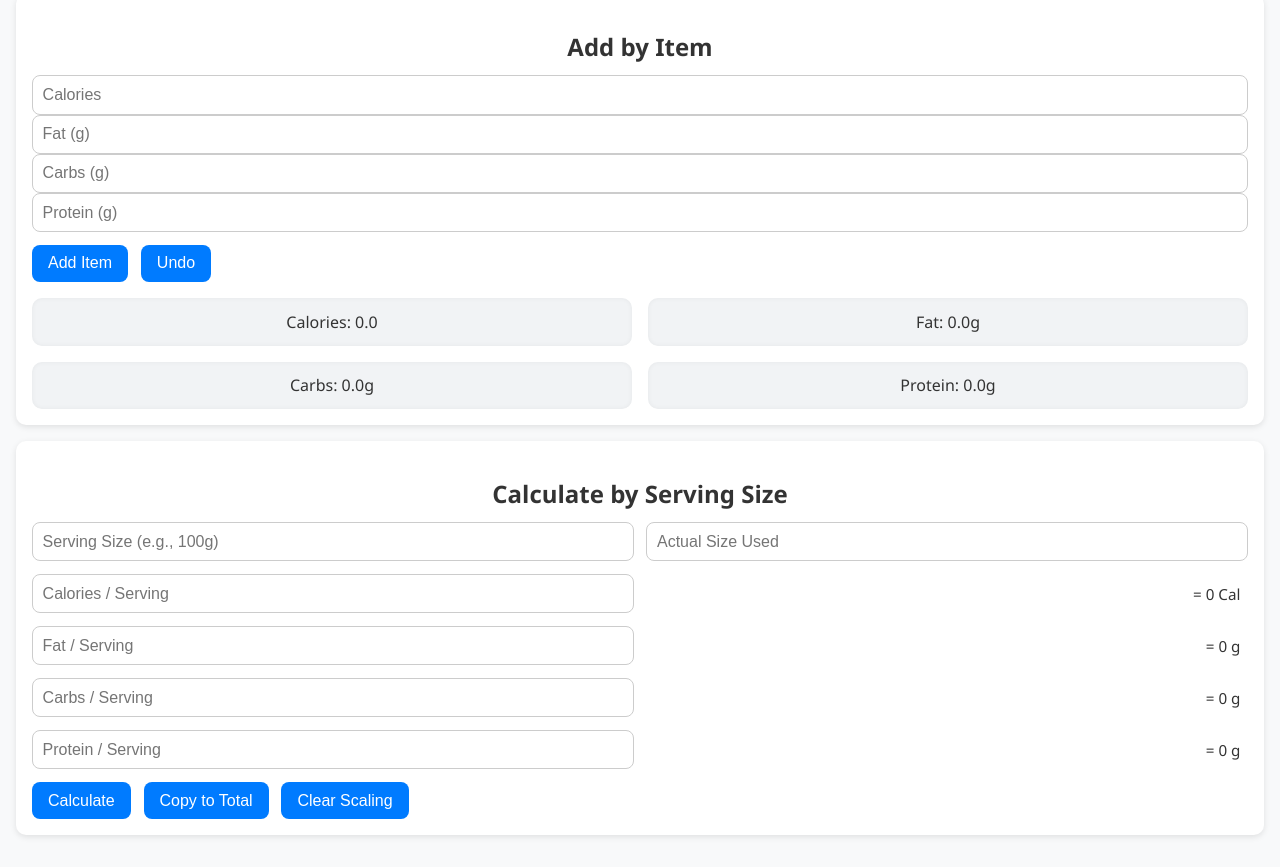
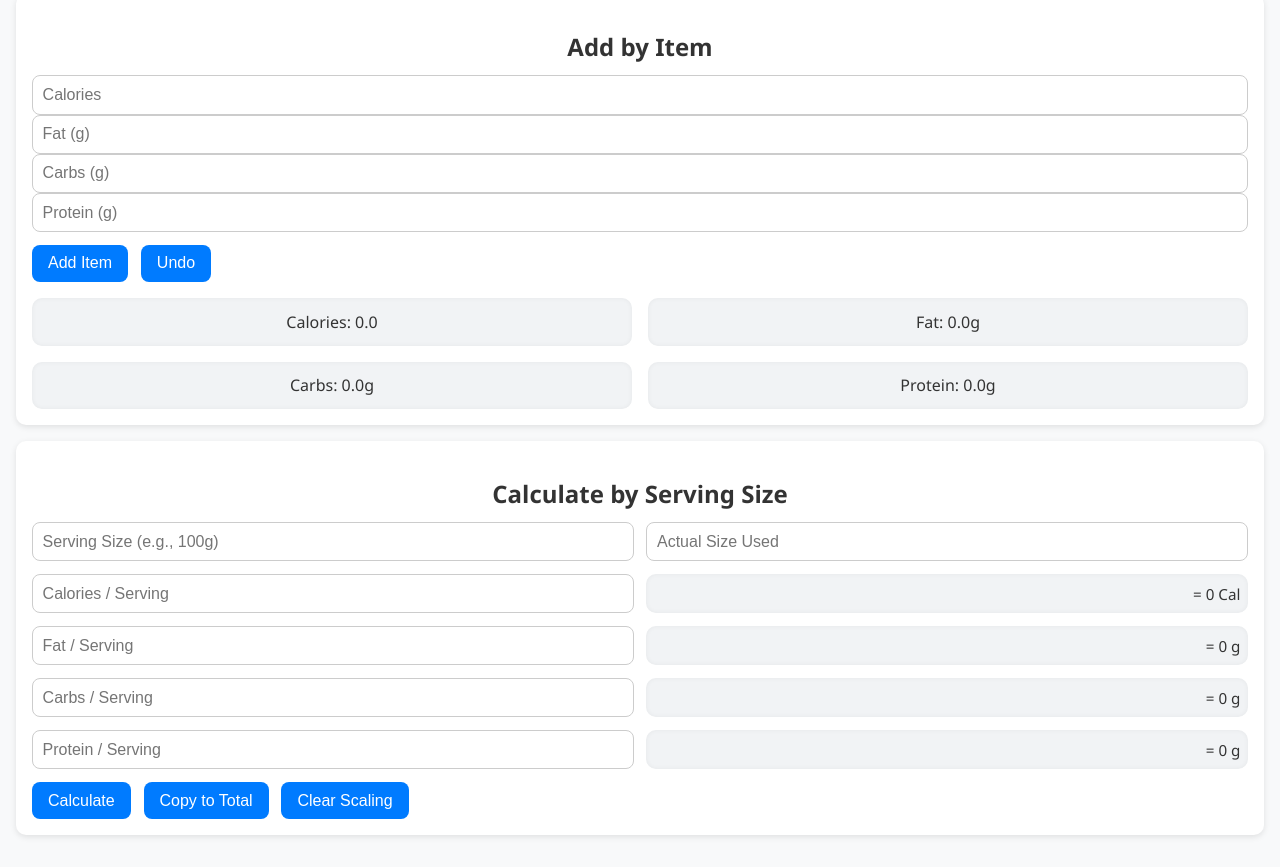
Before and after one commit to Rthunt15/Rthunt15.github.io, a plain HTML site: page Macro Calc/index.html in a window 1280 px wide. Shown: the part 102-969 px from the top of the page. Drawn offline with Linux system fonts and the light colour scheme.

Commit message:
Update index.html

```diff
--- a/Macro Calc/index.html
+++ b/Macro Calc/index.html
@@ -161,22 +161,22 @@
 
     <div class="scaled-row">
       <input type="number" id="servingCal" placeholder="Calories / Serving">
-      <span id="scaledCal" class="scaled-output">= 0 Cal</span>
+      <div class="macro-box scaled-output" id="scaledCal">= 0 Cal</div>
     </div>
 
     <div class="scaled-row">
       <input type="number" id="servingFat" placeholder="Fat / Serving">
-      <span id="scaledFat" class="scaled-output">= 0 g</span>
+      <div class="macro-box scaled-output" id="scaledFat">= 0 g</div>
     </div>
 
     <div class="scaled-row">
       <input type="number" id="servingCarbs" placeholder="Carbs / Serving">
-      <span id="scaledCarbs" class="scaled-output">= 0 g</span>
+      <div class="macro-box scaled-output" id="scaledCarbs">= 0 g</div>
     </div>
 
     <div class="scaled-row">
       <input type="number" id="servingProtein" placeholder="Protein / Serving">
-      <span id="scaledProtein" class="scaled-output">= 0 g</span>
+      <div class="macro-box scaled-output" id="scaledProtein">= 0 g</div>
     </div>
   </div>
 
```
